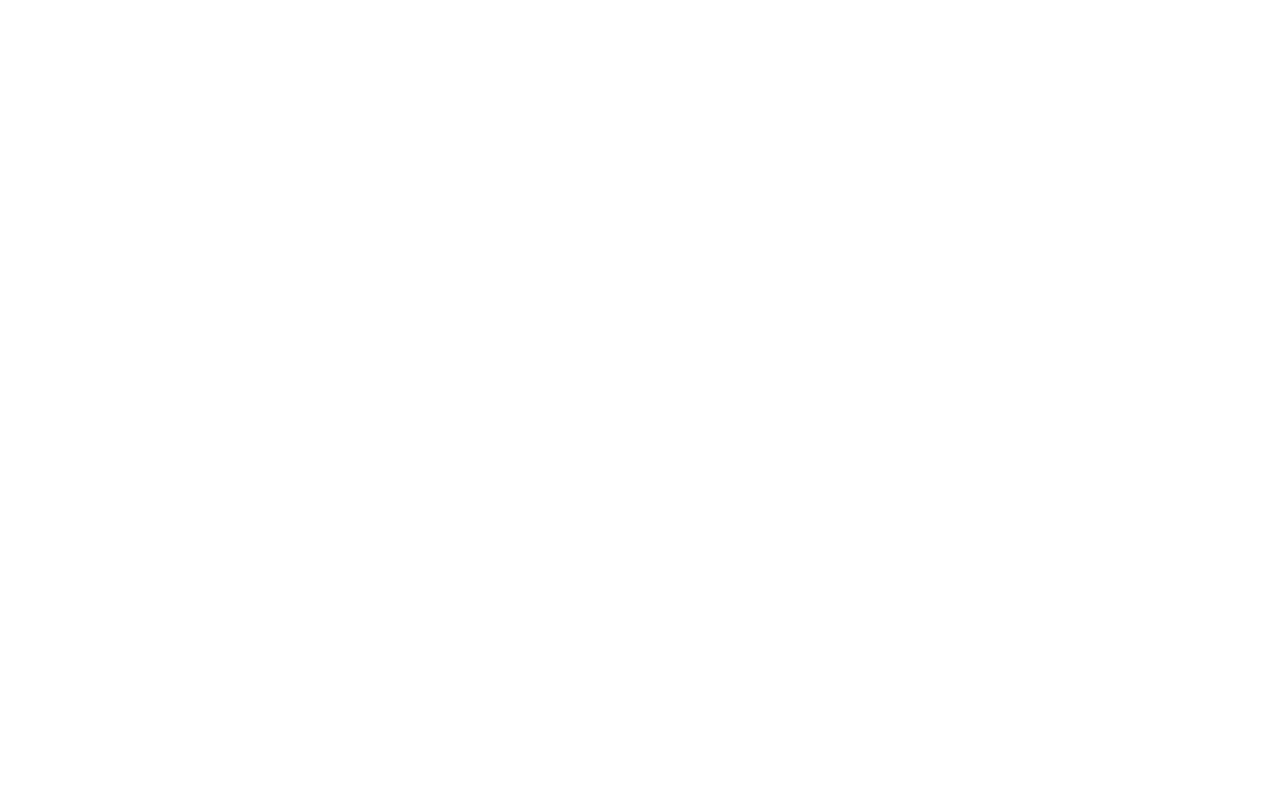
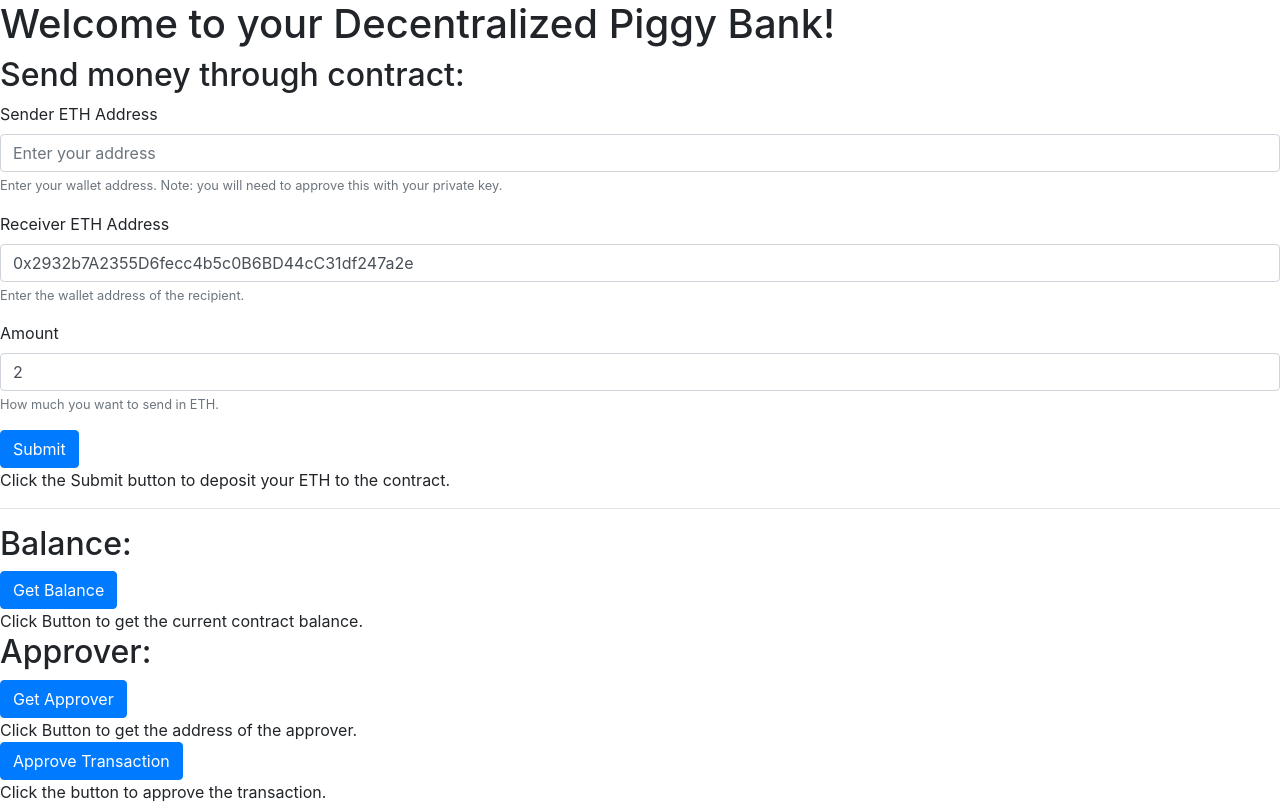
Before and after one commit to kelvinfan001/decentral-bank, a plain HTML site: page web/index.html in a window 1280 px wide. Drawn offline with nearby package versions, Linux system fonts and the light colour scheme.

Commit message:
initiated UI

```diff
--- a/web/index.html
+++ b/web/index.html
@@ -1,10 +1,75 @@
-<!DOCTYPE html>
+<!doctype html>
 <html lang="en">
 <head>
-    <meta charset="UTF-8">
-    <title>Title</title>
+    <!-- Required meta tags -->
+    <meta charset="utf-8">
+    <meta name="viewport" content="width=device-width, initial-scale=1, shrink-to-fit=no">
+
+    <!-- Bootstrap CSS -->
+    <link rel="stylesheet" href="https://maxcdn.bootstrapcdn.com/bootstrap/4.0.0/css/bootstrap.min.css" integrity="sha384-Gn5384xqQ1aoWXA+058RXPxPg6fy4IWvTNh0E263XmFcJlSAwiGgFAW/dAiS6JXm" crossorigin="anonymous">
+    <link rel="stylesheet" href="custom.css">
+    <title>Our little escrow Dapp</title>
 </head>
 <body>
+<h1>Welcome to your Decentralized Piggy Bank!</h1>
+
+<h2>Send money through contract:</h2>
+<form id="contract-form">
+    <div class="form-group">
+        <label for="Sender Address">Sender ETH Address</label>
+        <input value="" type="text" class="form-control" id="fromAddress" aria-describedby="fromAddressHelp" placeholder="Enter your address" required="true">
+        <small id="fromAddressHelp" class="form-text text-muted">Enter your wallet address. Note: you will need to approve this with your private key.</small>
+    </div>
+    <div class="form-group">
+        <label for="Receiver Address">Receiver ETH Address</label>
+        <input value="0x2932b7A2355D6fecc4b5c0B6BD44cC31df247a2e" type="text" class="form-control" id="toAddress" aria-describedby="toAddressHelp" placeholder="Enter the receipient address" required="true">
+        <small id="toAddressHelp" class="form-text text-muted">Enter the wallet address of the recipient.</small>
+    </div>
+    <div class="form-group">
+        <label for="Amount">Amount</label>
+        <input value="2" type="text" class="form-control" id="amount" aria-describedby="amountHelp" placeholder="Amount to send in ETH" required="true">
+        <small id="amountHelp" class="form-text text-muted">How much you want to send in ETH.</small>
+    </div>
+    <button type="submit" class="btn btn-primary">Submit</button>
+    <div id="deposit-result">Click the Submit button to deposit your ETH to the contract.</div>
+</form>
+<hr>
+<h2>Balance:</h2>
+<form id="get-balance-form">
+    <button type="submit" class="btn btn-primary">Get Balance</button>
+    <div id="the-balance">Click Button to get the current contract balance.</div>
+</form>
+<h2>Approver:</h2>
+<form id="approver-form">
+    <button type="submit" class="btn btn-primary">Get Approver</button>
+    <div id="approver-display">Click Button to get the address of the approver.</div>
+</form>
+
+<form id="approve-form">
+    <button type="submit" class="btn btn-primary">Approve Transaction</button>
+    <div id="approval-display">Click the button to approve the transaction.</div>
+</form>
+
+
+<!-- Optional JavaScript -->
+<!-- jQuery first, then Popper.js, then Bootstrap JS -->
+<script src="web3.min.js"></script>
+<script src="https://code.jquery.com/jquery-3.2.1.slim.min.js" integrity="sha384-KJ3o2DKtIkvYIK3UENzmM7KCkRr/rE9/Qpg6aAZGJwFDMVNA/GpGFF93hXpG5KkN" crossorigin="anonymous"></script>
+<script src="https://cdnjs.cloudflare.com/ajax/libs/popper.js/1.12.9/umd/popper.min.js" integrity="sha384-ApNbgh9B+Y1QKtv3Rn7W3mgPxhU9K/ScQsAP7hUibX39j7fakFPskvXusvfa0b4Q" crossorigin="anonymous"></script>
+<script src="https://maxcdn.bootstrapcdn.com/bootstrap/4.0.0/js/bootstrap.min.js" integrity="sha384-JZR6Spejh4U02d8jOt6vLEHfe/JQGiRRSQQxSfFWpi1MquVdAyjUar5+76PVCmYl" crossorigin="anonymous"></script>
+
+<script>
+
+    if ( typeof web3 != 'undefined') {
+        web3 = new Web3(web3.currentProvider);
+    } else {
+        web3 = new Web3(new Web3.providers.HttpProvider("http://localhost:9545"));
+    }
+
+    var version = web3.version;
+    console.log("using web3 version: " + version);
+
+</script>
 
 </body>
 </html>
```
